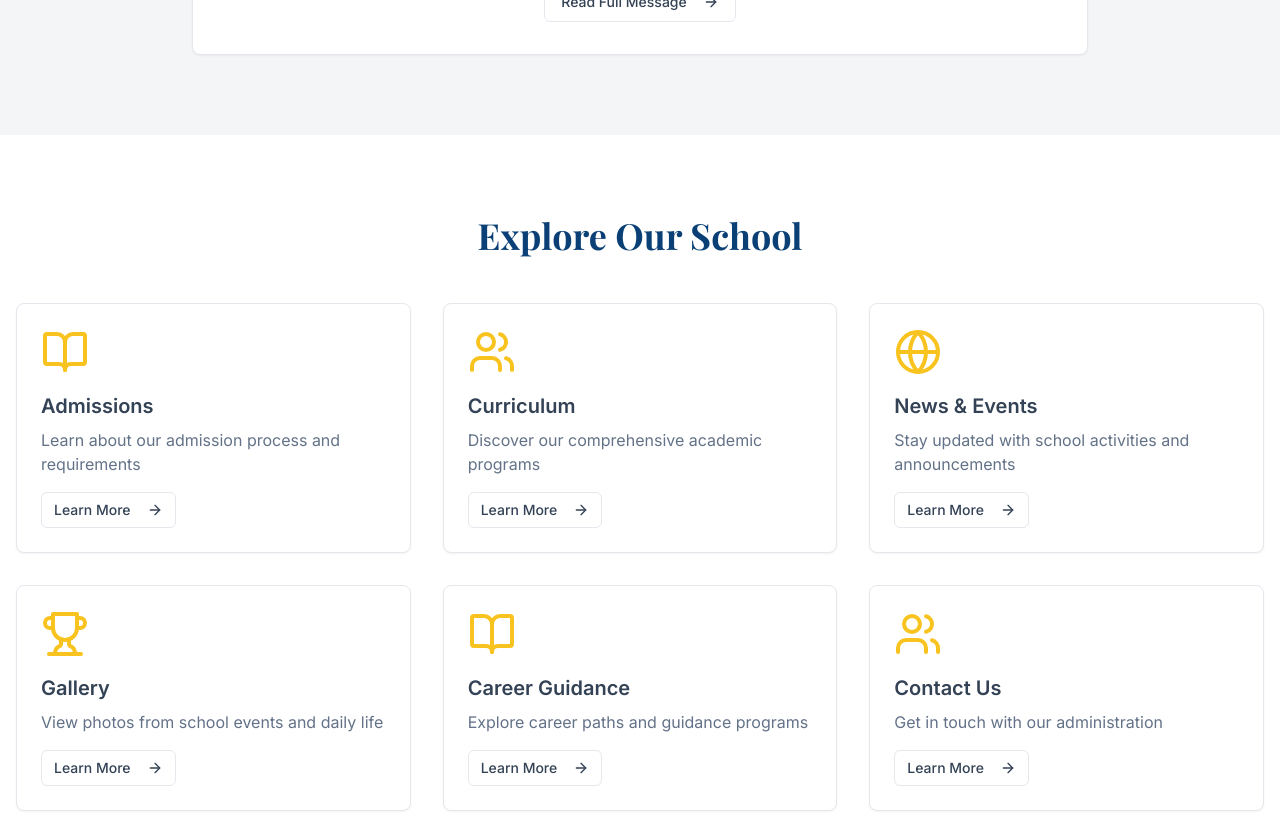
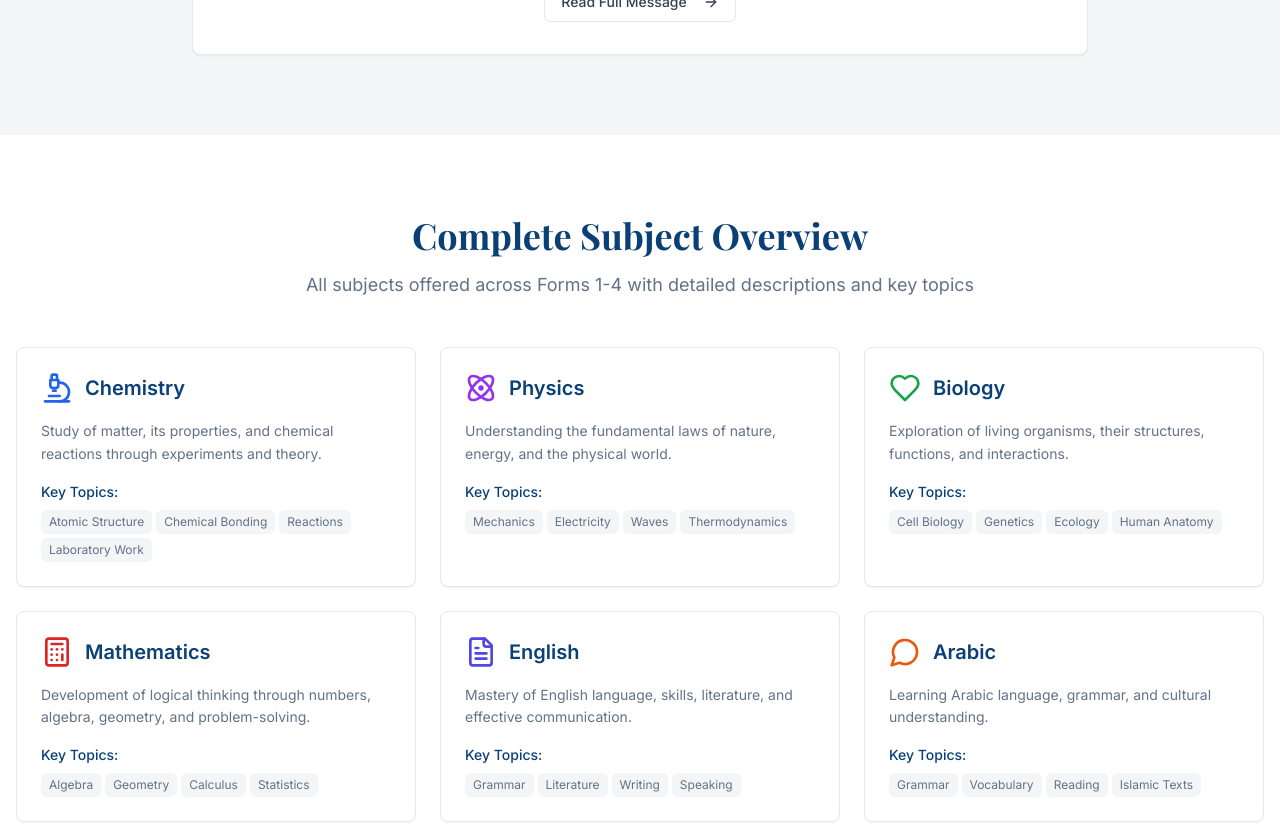
Before and after one commit to AbdirahmanNuh/cusman-secondary-school, a React (Vite) app: page / in a window 1280 px wide. Shown: the part 2040-2863 px from the top of the page. Built offline with nearby package versions, Linux system fonts and the light colour scheme.

Commit message:
Add curriculum section to homepage
Added a curriculum section to the homepage, displaying subjects and their key topics as shown in the attachment.

```diff
--- a/src/pages/Home.tsx
+++ b/src/pages/Home.tsx
@@ -1,5 +1,5 @@
 import { Link } from "react-router-dom";
-import { ArrowRight, Users, BookOpen, Trophy, Globe } from "lucide-react";
+import { ArrowRight, Users, BookOpen, Trophy, Globe, Microscope, Atom, Heart, Calculator, FileText, MessageCircle, Clock, Map, Star, Monitor } from "lucide-react";
 import { Button } from "@/components/ui/button";
 import { Card, CardContent } from "@/components/ui/card";
 import Header from "@/components/Header";
@@ -157,6 +157,129 @@ const Home = () => {
         </div>
       </section>
 
+      {/* Curriculum Section */}
+      <section className="py-20 bg-background">
+        <div className="container mx-auto px-4">
+          <div className="text-center mb-12">
+            <h2 className="font-academic text-4xl font-bold text-primary mb-4">
+              Complete Subject Overview
+            </h2>
+            <p className="text-lg text-muted-foreground max-w-2xl mx-auto">
+              All subjects offered across Forms 1-4 with detailed descriptions and key topics
+            </p>
+          </div>
+
+          <div className="grid md:grid-cols-2 lg:grid-cols-3 gap-6">
+            {[
+              {
+                title: "Chemistry",
+                description: "Study of matter, its properties, and chemical reactions through experiments and theory.",
+                topics: ["Atomic Structure", "Chemical Bonding", "Reactions", "Laboratory Work"],
+                icon: Microscope,
+                color: "text-blue-600"
+              },
+              {
+                title: "Physics",
+                description: "Understanding the fundamental laws of nature, energy, and the physical world.",
+                topics: ["Mechanics", "Electricity", "Waves", "Thermodynamics"],
+                icon: Atom,
+                color: "text-purple-600"
+              },
+              {
+                title: "Biology",
+                description: "Exploration of living organisms, their structures, functions, and interactions.",
+                topics: ["Cell Biology", "Genetics", "Ecology", "Human Anatomy"],
+                icon: Heart,
+                color: "text-green-600"
+              },
+              {
+                title: "Mathematics",
+                description: "Development of logical thinking through numbers, algebra, geometry, and problem-solving.",
+                topics: ["Algebra", "Geometry", "Calculus", "Statistics"],
+                icon: Calculator,
+                color: "text-red-600"
+              },
+              {
+                title: "English",
+                description: "Mastery of English language, skills, literature, and effective communication.",
+                topics: ["Grammar", "Literature", "Writing", "Speaking"],
+                icon: FileText,
+                color: "text-indigo-600"
+              },
+              {
+                title: "Arabic",
+                description: "Learning Arabic language, grammar, and cultural understanding.",
+                topics: ["Grammar", "Vocabulary", "Reading", "Islamic Texts"],
+                icon: MessageCircle,
+                color: "text-orange-600"
+              },
+              {
+                title: "Somali",
+                description: "Study of Somali language, literature, and cultural heritage.",
+                topics: ["Grammar", "Literature", "Poetry", "Cultural Studies"],
+                icon: Globe,
+                color: "text-teal-600"
+              },
+              {
+                title: "History & Geography",
+                description: "Understanding world history, geography, and their impact on modern society.",
+                topics: ["World History", "Geography", "Political Science", "Current Events"],
+                icon: Map,
+                color: "text-amber-600"
+              },
+              {
+                title: "Islamic Studies",
+                description: "Study of Islamic principles, history, and moral values.",
+                topics: ["Quran Studies", "Hadith", "Islamic History", "Islamic Ethics"],
+                icon: Star,
+                color: "text-emerald-600"
+              },
+              {
+                title: "Computer Studies",
+                description: "Introduction to computer science, programming, and digital literacy.",
+                topics: ["Programming", "Web Development", "Digital Skills", "Computer Hardware"],
+                icon: Monitor,
+                color: "text-cyan-600"
+              }
+            ].map((subject, index) => (
+              <Card key={index} className="card-elegant hover:shadow-lg transition-elegant">
+                <CardContent className="p-6">
+                  <div className="flex items-center space-x-3 mb-4">
+                    <subject.icon className={`h-8 w-8 ${subject.color}`} />
+                    <h3 className="font-semibold text-xl text-primary">{subject.title}</h3>
+                  </div>
+                  <p className="text-muted-foreground mb-4 text-sm leading-relaxed">
+                    {subject.description}
+                  </p>
+                  <div className="space-y-2">
+                    <p className="text-sm font-medium text-primary">Key Topics:</p>
+                    <div className="flex flex-wrap gap-1">
+                      {subject.topics.map((topic, topicIndex) => (
+                        <span
+                          key={topicIndex}
+                          className="inline-block bg-muted text-muted-foreground text-xs px-2 py-1 rounded-md"
+                        >
+                          {topic}
+                        </span>
+                      ))}
+                    </div>
+                  </div>
+                </CardContent>
+              </Card>
+            ))}
+          </div>
+
+          <div className="text-center mt-12">
+            <Link to="/curriculum">
+              <Button className="bg-primary hover:bg-primary-dark">
+                View Complete Curriculum Details
+                <ArrowRight className="ml-2 h-4 w-4" />
+              </Button>
+            </Link>
+          </div>
+        </div>
+      </section>
+
       {/* Quick Links */}
       <section className="py-20">
         <div className="container mx-auto px-4">
```
